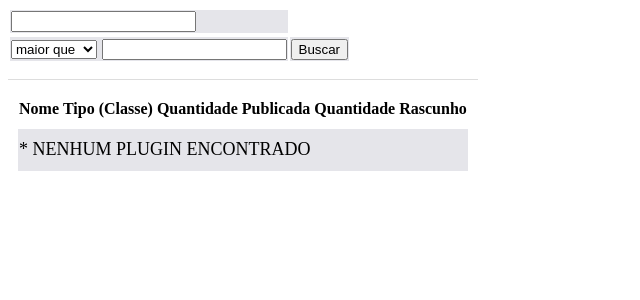
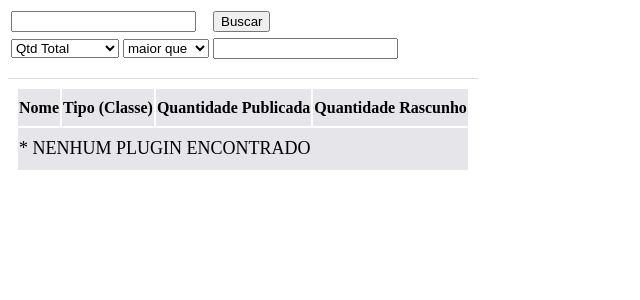
Before and after one commit to isouzasoares/djangocms-dashboard, a Django app: template djangocms_dashboard/templates/djangocms_dashboard/plugins_list.html in a window 1280 px wide. Shown: the top 300 px of the page, without its empty margins (0-640 px from the left). Run offline with Django 3.2, Linux system fonts and the light colour scheme; the template is opened without the code that fills it: values that come from a table or form of the project are taken from there, others are empty.

Commit message:
TKT7214: Criação do campo choice_fields para os campos no filtro e melhorias na busca. Bem como alterações no template e no tbody.

```diff
--- a/djangocms_dashboard/forms.py
+++ b/djangocms_dashboard/forms.py
@@ -5,9 +5,16 @@
 choices_comparation =(("gte", 'maior que'),
                     ("lte", 'menor que'),
                     ("equ", "igual a"))
+choices_fields = (("total", "Qtd Total"),
+                  ("draft", "Qtd Rascunho"),
+                  ("published", "Qtd Publicada"))
 
 class DashboardFieldsForm(forms.Form):
     range = forms.IntegerField(label="Valor"),
+    fields_search = forms.ChoiceField(
+        choices=choices_fields,
+        required=False
+    )
     comparation = forms.ChoiceField(
         choices=choices_comparation,
         required=False)
--- a/djangocms_dashboard/static/css/style.css
+++ b/djangocms_dashboard/static/css/style.css
@@ -5,16 +5,16 @@
     border-top: 1px solid #ddd
 }
 
-tbody tr{
+.table td{
     font-size: 18px;
     transition: all 0.2s;
 }
 
-tbody tr:nth-child(odd) {
+.table tr:nth-child(odd) {
     background-color: #e5e5ea;
 }
 
-tbody tr:hover{
+.table tr:hover{
     background-color: black;
     color: white;
 }
--- a/djangocms_dashboard/templates/djangocms_dashboard/plugins_list.html
+++ b/djangocms_dashboard/templates/djangocms_dashboard/plugins_list.html
@@ -8,19 +8,22 @@
 </head>
 <body>
 <form >{% csrf_token %}
-    <table>
+    <table class="table-search">
         <tr>
             <td>{{ forms.keyword }}
+            </td>
+            <td>
+                <button type="submit">Buscar</button>
             </td>
         </tr>
 <tr></tr>
         <tr>
             <td>
-            {{forms.comparation}}
-            <input type="number" value="{{forms.range}}" name="range">
+                {{ forms.fields_search }}
+                {{forms.comparation}}
             </td>
             <td>
-            <button type="submit">Buscar</button>
+                <input type="number" value="{{forms.range}}" name="range">
             </td>
         </tr>
     </table>
```
Also changed, not shown: djangocms_dashboard/views.py (+7 -6 lines).
